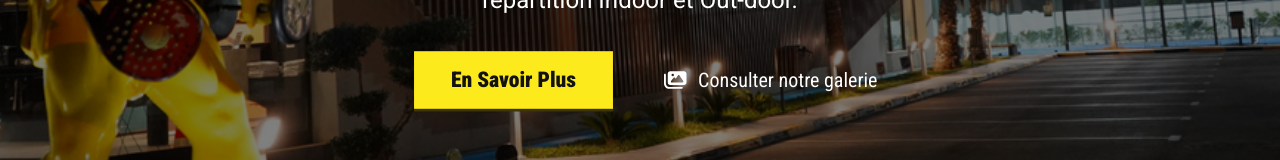
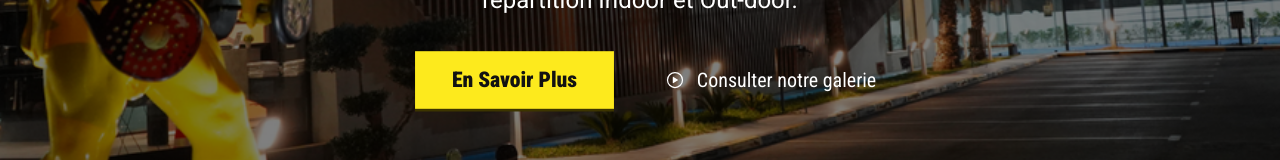
Before and after one commit to medazizktata/Arena-gym-website, a React (Vite) app in the folder Arena-gym-website/: page /home in a window 1280 px wide. Shown: the part 528-688 px from the top of the page. Built offline with nearby package versions, Linux system fonts and the light colour scheme.

Commit message:
Changed icon

```diff
--- a/Arena-gym-website/src/components/ConsulterGallerie.jsx
+++ b/Arena-gym-website/src/components/ConsulterGallerie.jsx
@@ -1,12 +1,16 @@
 import React from 'react';
 import { FontAwesomeIcon } from '@fortawesome/react-fontawesome';
+import { IoPlayCircleOutline } from "react-icons/io5";
+
 import { faImages } from '@fortawesome/free-solid-svg-icons';
 
 const ConsulterGalerieButton = ({className}) => {
     return (
         <div className={`flex items-center gap-3 h-16 text-white ${className}`}>
 
-            <FontAwesomeIcon icon={faImages} className="galerie-icon" />
+           {/*  <FontAwesomeIcon icon={faImages} className="galerie-icon" /> */}
+            <IoPlayCircleOutline className="" icon={faImages}/>
+
             <button className="galerie-button font-robotoCon"> Consulter notre galerie</button>
         </div>
     );
```
